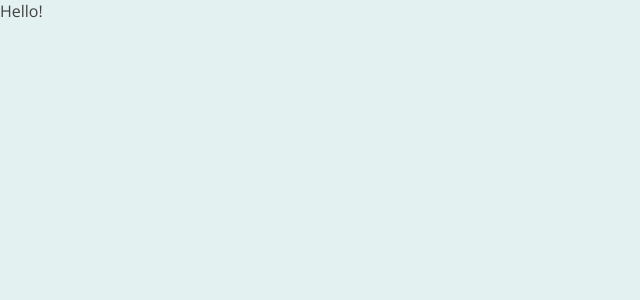
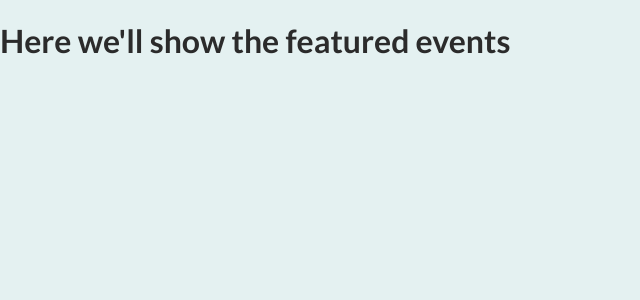
Before and after one commit to devanomaly/simple-events-scheduling, a Next.js app: page / in a window 1280 px wide. Shown: the top 300 px of the page, without its empty margins (0-640 px from the left). Built offline with nearby package versions, Linux system fonts and the light colour scheme.

Commit message:
all set to start

```diff
--- a/pages/index.jsx
+++ b/pages/index.jsx
@@ -1,5 +1,7 @@
 export default function StartingPage() {
   return (
-    <div>Hello!</div>
+    <div>
+      <h1>Here we'll show the featured events</h1>
+    </div>
   )
 }
```
Also changed, not shown: pages/events/[...slug].jsx (added, +7 -0 lines), pages/events/[id].jsx (added, +7 -0 lines), pages/events/index.jsx (added, +7 -0 lines), 1 other file (tests, documents, lock files or other folders).
